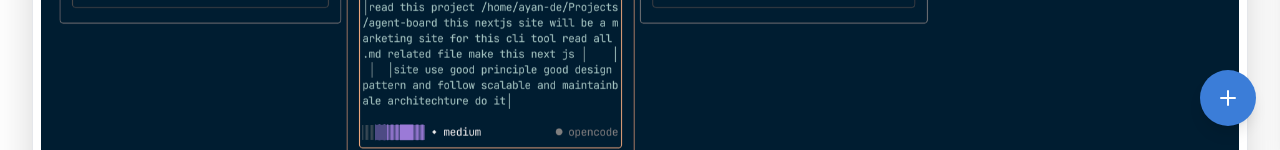
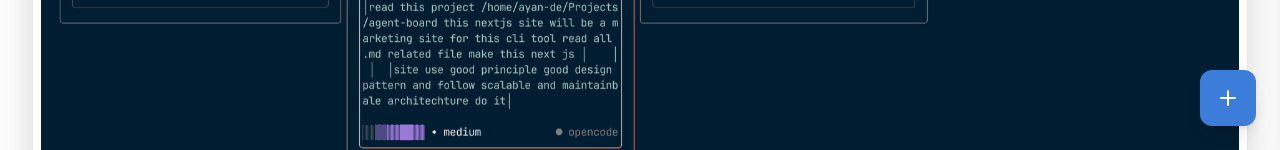
Before and after one commit to ayan-de/agentboard-web, a Next.js app: page / in a window 1280 px wide. Shown: the part 650-800 px from the top of the page. Built offline with nearby package versions, Linux system fonts and the light colour scheme.

Commit message:
feat: update ThemeCustomizer button style for improved aesthetics

```diff
--- a/src/components/ThemeCustomizer.tsx
+++ b/src/components/ThemeCustomizer.tsx
@@ -31,7 +31,7 @@ export default function ThemeCustomizer() {
     <>
       <button
         onClick={() => setIsOpen(true)}
-        className="fixed bottom-6 right-6 z-30 flex h-14 w-14 items-center justify-center rounded-full bg-[var(--accent)] text-white shadow-lg hover:opacity-90"
+        className="fixed bottom-6 right-6 z-30 flex h-14 w-14 items-center justify-center rounded-xl bg-[var(--accent)] text-white shadow-lg hover:opacity-90"
         aria-label="Open theme customizer"
       >
         <Plus className="h-6 w-6" />
```
Also changed, not shown: 1 other file (tests, documents, lock files or other folders).
